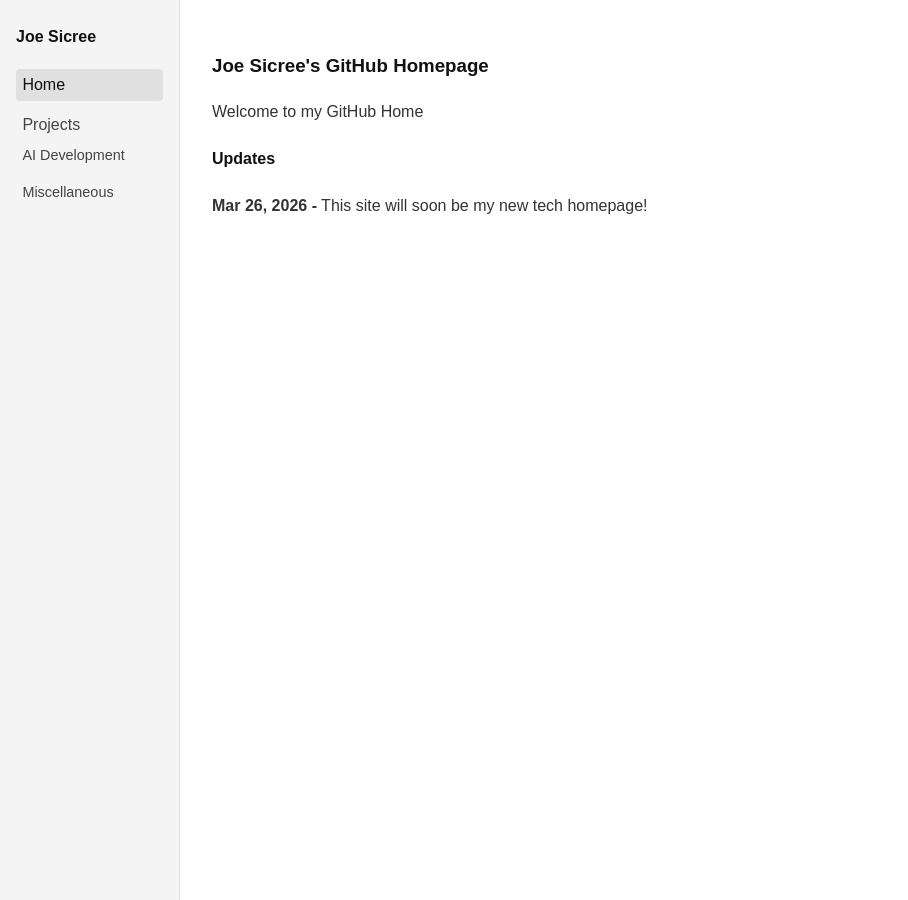
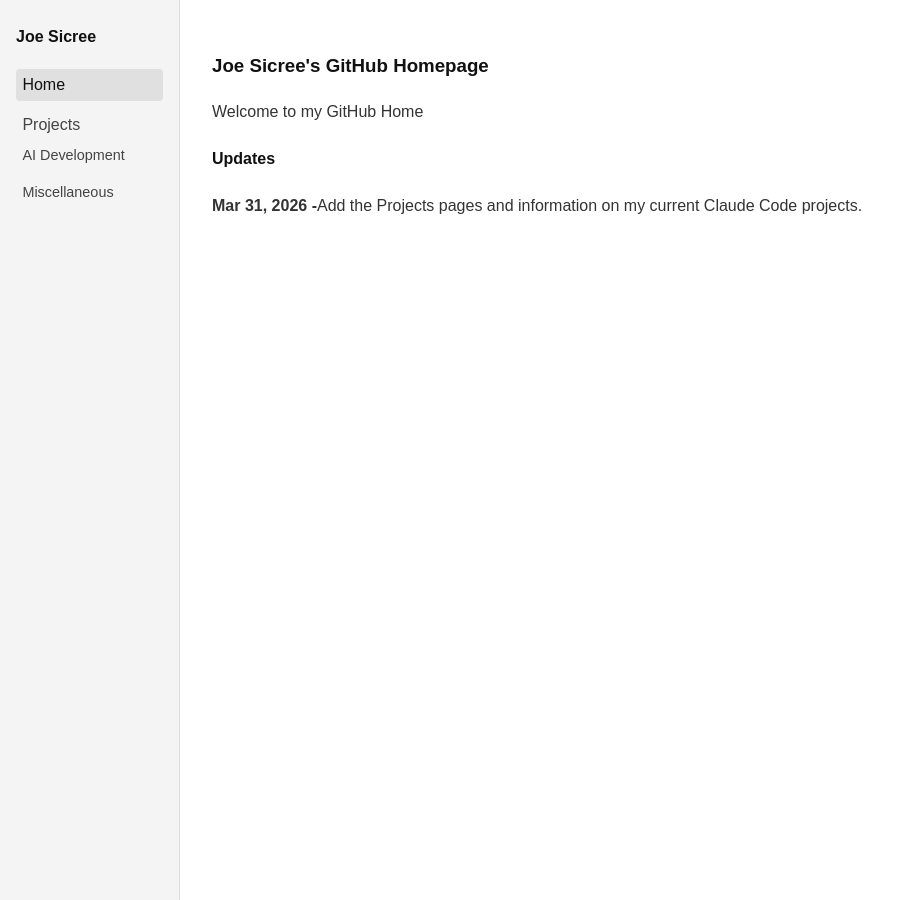
Before and after one commit to jsicree/jsicree.github.io, a Jekyll site: the page built from index.html, in a window 1280 px wide. Shown: the whole page, without its empty margins (0-908 px from the left). Built offline with Jekyll 4.4.1, drawn with Linux system fonts in a browser that asks for light colours.

Commit message:
Update index.html

```diff
--- a/index.html
+++ b/index.html
@@ -6,4 +6,4 @@ title: Home
 <h3>{{ site.title }}'s GitHub Homepage</h3>
 <p>Welcome to my GitHub Home</p>
 <h4>Updates</h4>
-<p><b>Mar 26, 2026 -</b> This site will soon be my new tech homepage!</p>
+<p><b>Mar 31, 2026 -</b>Add the Projects pages and information on my current Claude Code projects.</p>
```
